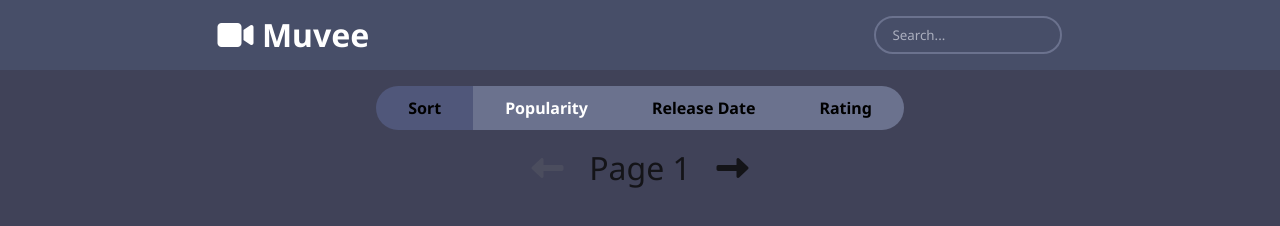
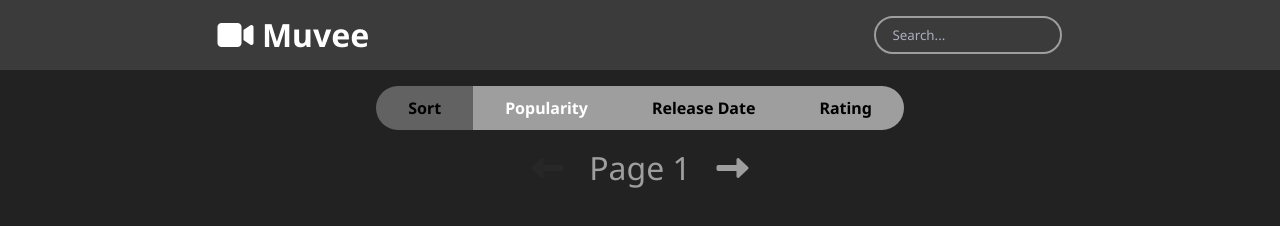
Before and after one commit to RyanJohnsonDEV/MovieApp, a plain HTML site: page index.html in a window 1280 px wide. Drawn offline with Linux system fonts and the light colour scheme; no server answers.

Commit message:
Add files via upload

```diff
--- a/style.css
+++ b/style.css
@@ -1,10 +1,10 @@
 @import url("https://fonts.googleapis.com/css2?family=Noto+Sans:wght@400;700;900&display=swap");
 
 :root {
-  --main-color: #404258;
-  --accent1: #474e68;
-  --accent2: #50577a;
-  --accent3: #6b728e;
+  --main-color: #222222;
+  --accent1: #3b3b3b;
+  --accent2: #626262;
+  --accent3: #9e9e9e;
 }
 
 * {
@@ -176,15 +176,21 @@ main {
 }
 
 .movie-info span.green {
-  color: rgb(137, 255, 137);
+  color: rgb(94, 255, 94);
+  text-shadow: -1px -1px 0 #000, 1px -1px 0 #000, -1px 1px 0 #000,
+    1px 1px 0 #000;
 }
 
 .movie-info span.yellow {
   color: rgb(255, 255, 95);
+  text-shadow: -1px -1px 0 #000, 1px -1px 0 #000, -1px 1px 0 #000,
+    1px 1px 0 #000;
 }
 
 .movie-info span.red {
   color: rgb(255, 108, 108);
+  text-shadow: -1px -1px 0 #000, 1px -1px 0 #000, -1px 1px 0 #000,
+    1px 1px 0 #000;
 }
 
 .overview {
@@ -213,21 +219,21 @@ main {
 
 .pageEl {
   font-size: 2rem;
-  color: #7a7a7a;
+  color: var(--accent1);
   opacity: 20%;
   margin: 1rem 1% 2.5rem;
 }
 
 .pagesText {
   font-size: 2rem;
-  color: #141418;
+  color: var(--accent3);
   margin: 1rem 1% 2.5rem;
   user-select: none;
 }
 
 .pageEl.pageActive {
   opacity: 100%;
-  color: #141418;
+  color: var(--accent3);
 }
 
 .pageEl.pageActive:hover {
```
